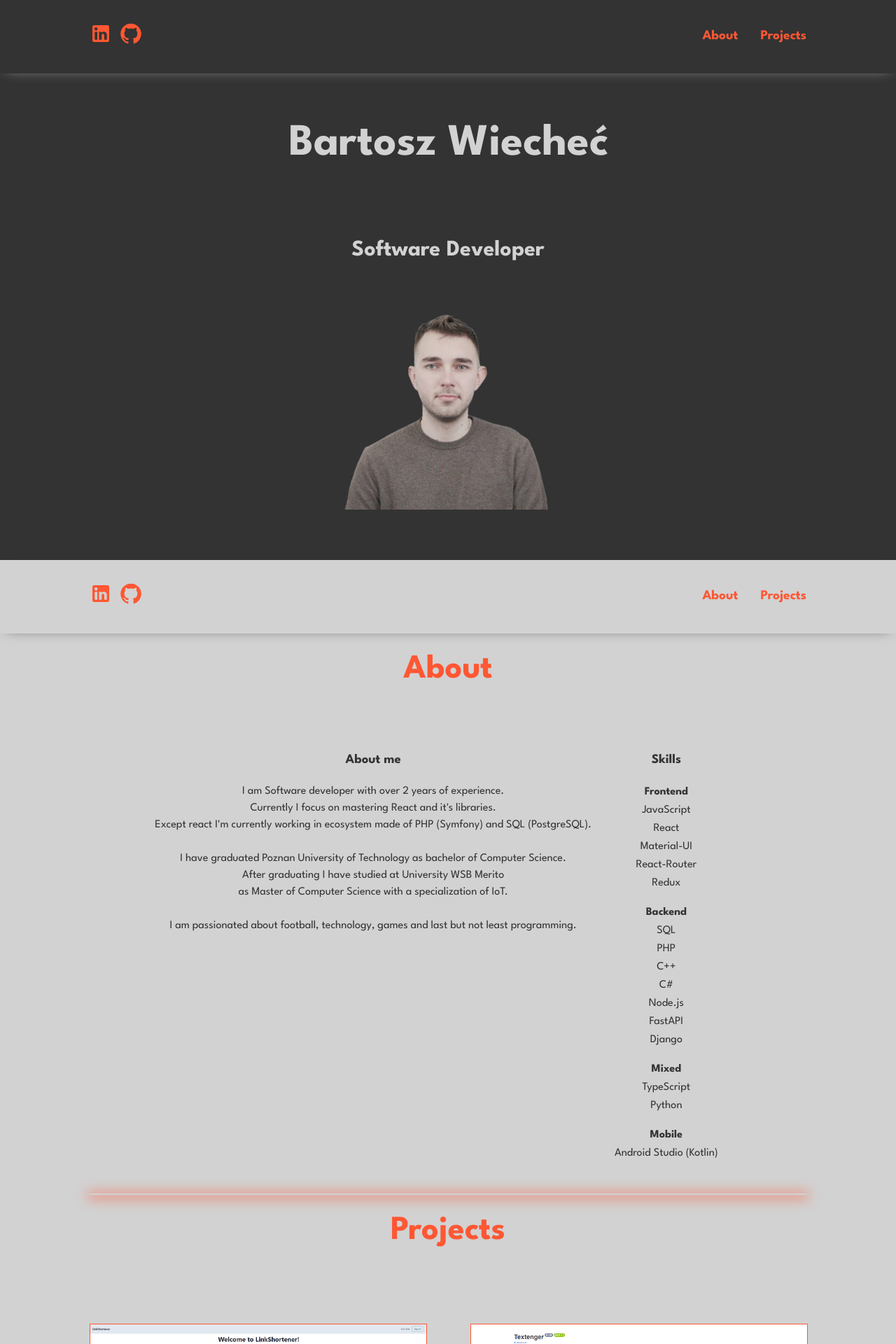
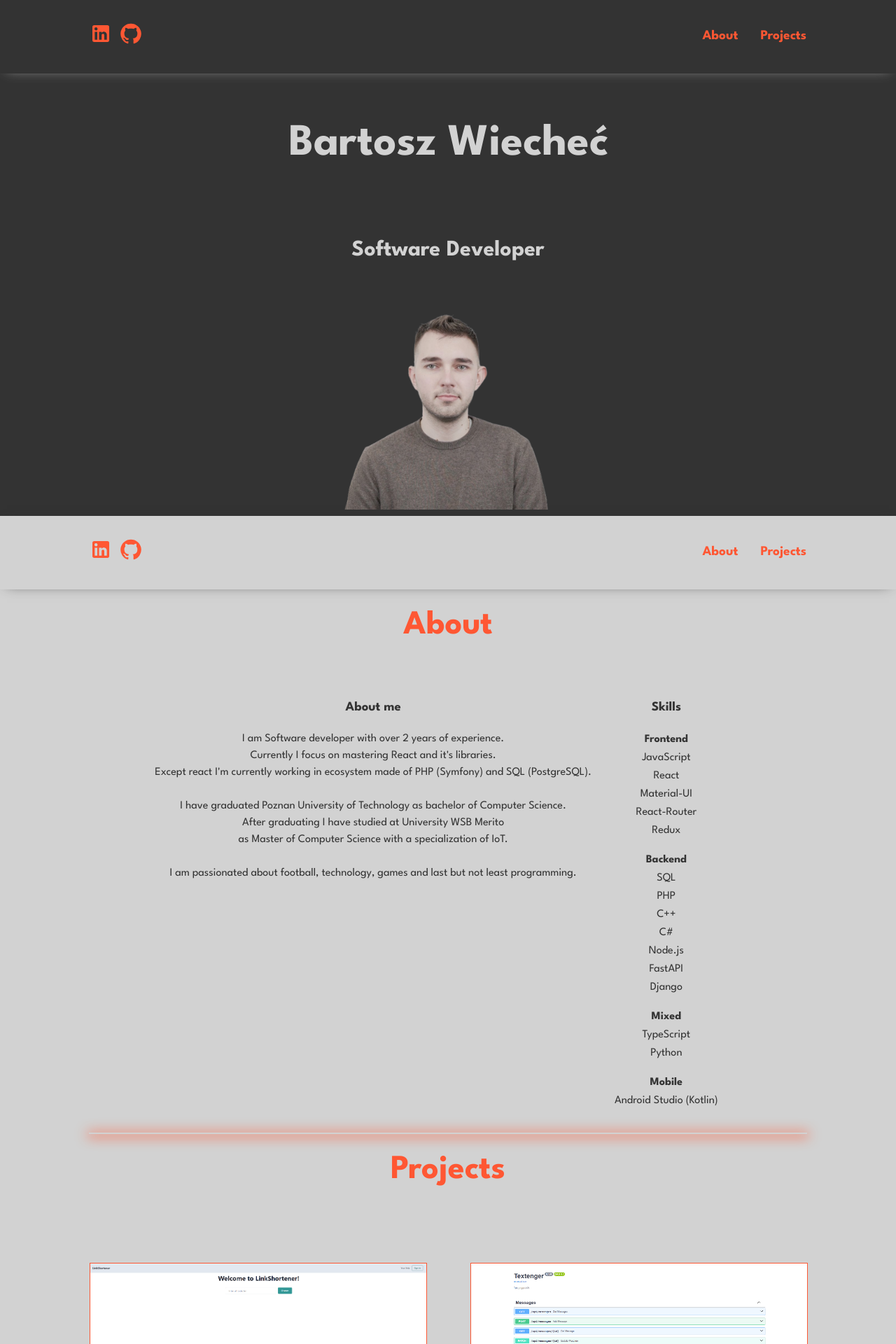
Before and after one commit to bwiechec/Portfolio, a React (Vite) app: page / in a window 1280 px wide. Shown: the top 1920 px of the page at 70% size. Built offline with nearby package versions, Linux system fonts and the light colour scheme.

Commit message:
changes in navbar, sections styling

```diff
--- a/src/pages/About/about.css
+++ b/src/pages/About/about.css
@@ -1,5 +1,5 @@
 .about {
-  min-height: 100vh;
+  min-height: 80vh;
   width: 100%;
   background-color: var(--secondary-color);
   color: var(--primary-color);
--- a/src/pages/Hero/hero.css
+++ b/src/pages/Hero/hero.css
@@ -1,5 +1,5 @@
 .hero {
-  min-height: 100vh;
+  min-height: 80vh;
   width: 100%;
   background-color: var(--primary-color);
   color: var(--secondary-color);
--- a/src/pages/Projects/projects.css
+++ b/src/pages/Projects/projects.css
@@ -1,5 +1,5 @@
 .projects {
-  min-height: 100vh;
+  min-height: 80vh;
   width: 100%;
   background-color: var(--secondary-color);
   color: var(--primary-color);
```
